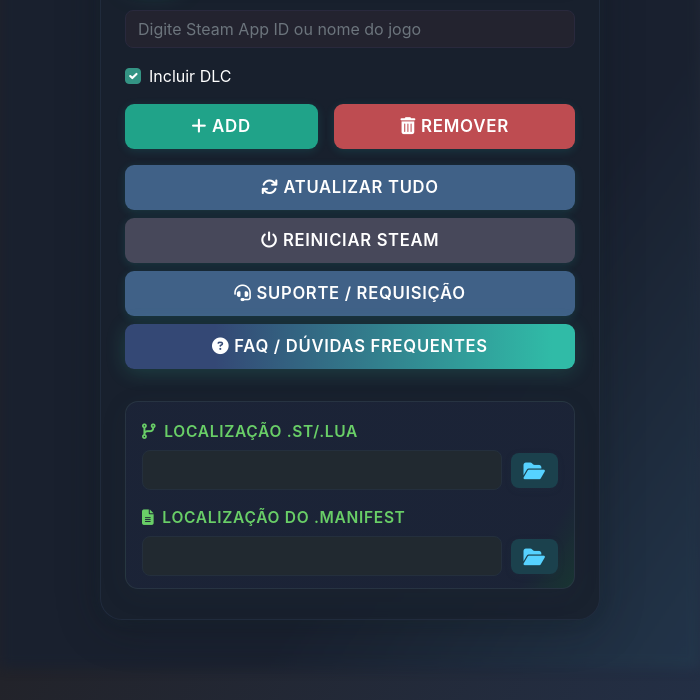
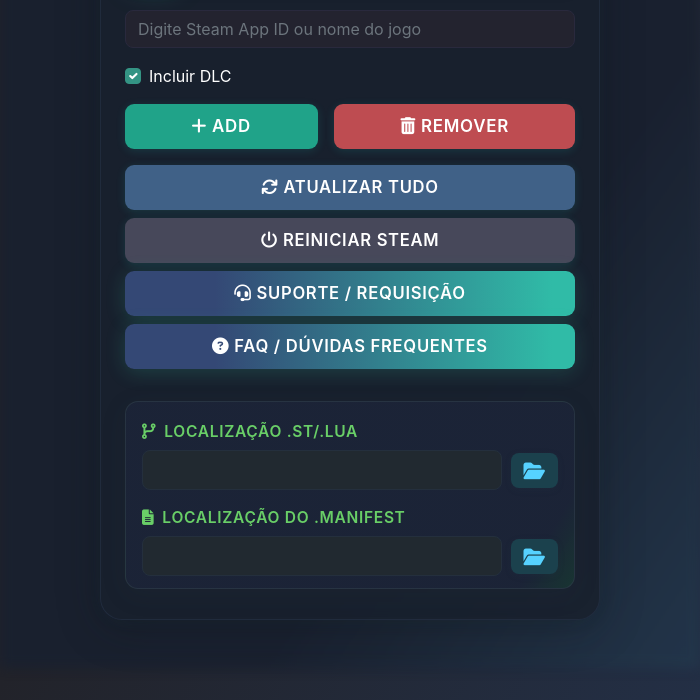
Before and after one commit to psycodeliccircus/rm-manifest-tool-beta, an Electron app: page index.html in a window 700 px wide. Shown: the part 132-832 px from the top of the page. Drawn offline with nearby package versions, Linux system fonts and the light colour scheme; no server answers.

Commit message:
Update 1.1.5

```diff
--- a/index.html
+++ b/index.html
@@ -49,7 +49,7 @@
     <button class="btn btn-restart w-100 mb-2" onclick="restartSteam()">
       <i class="fa-solid fa-power-off"></i> REINICIAR STEAM
     </button>
-    <button class="btn btn-update w-100 mb-2" onclick="openRequests()">
+    <button class="btn btn-suporte w-100 mb-2" onclick="openRequests()">
       <i class="fa-solid fa-headset"></i> SUPORTE / REQUISIÇÃO
     </button>
     <button class="btn btn-faq w-100 mb-2" onclick="openFaq()">
--- a/package.json
+++ b/package.json
@@ -1,6 +1,6 @@
 {
   "name": "rm-manifest-tool-beta",
-  "version": "1.1.4",
+  "version": "1.1.5",
   "description": "Ferramenta para manipulação de manifests Steam",
   "productName": "RM MANIFEST TOOL",
   "main": "main.js",
--- a/renderer.js
+++ b/renderer.js
@@ -36,7 +36,7 @@
       'error'
     );
     // opcional: desabilita botões de download/atualizar
-    document.querySelectorAll('.btn-add, .btn-update').forEach(b => {
+    document.querySelectorAll('.btn-add, .btn-update, .btn-remove, .choose-btn').forEach(b => {
       b.disabled = true;
       b.style.opacity = '0.5';
     });
--- a/style.css
+++ b/style.css
@@ -518,6 +518,20 @@
   filter: brightness(1.07);
 }
 
+/* Suporte botão destaque */
+.btn-suporte {
+  background: linear-gradient(90deg,#344875 20%,#30bba7 95%);
+  color: #fff;
+  border: none;
+  font-weight: 600;
+  box-shadow: 0 3px 20px #36d6a930;
+}
+.btn-suporte:hover {
+  background: linear-gradient(90deg,#26ecd7,#235687 90%);
+  color: #fff;
+  filter: brightness(1.07);
+}
+
 /* Location box vidro e brilho leve */
 .location-box {
   background: linear-gradient(120deg, #1d2639cc 90%, #193a33cc 100%);
```
